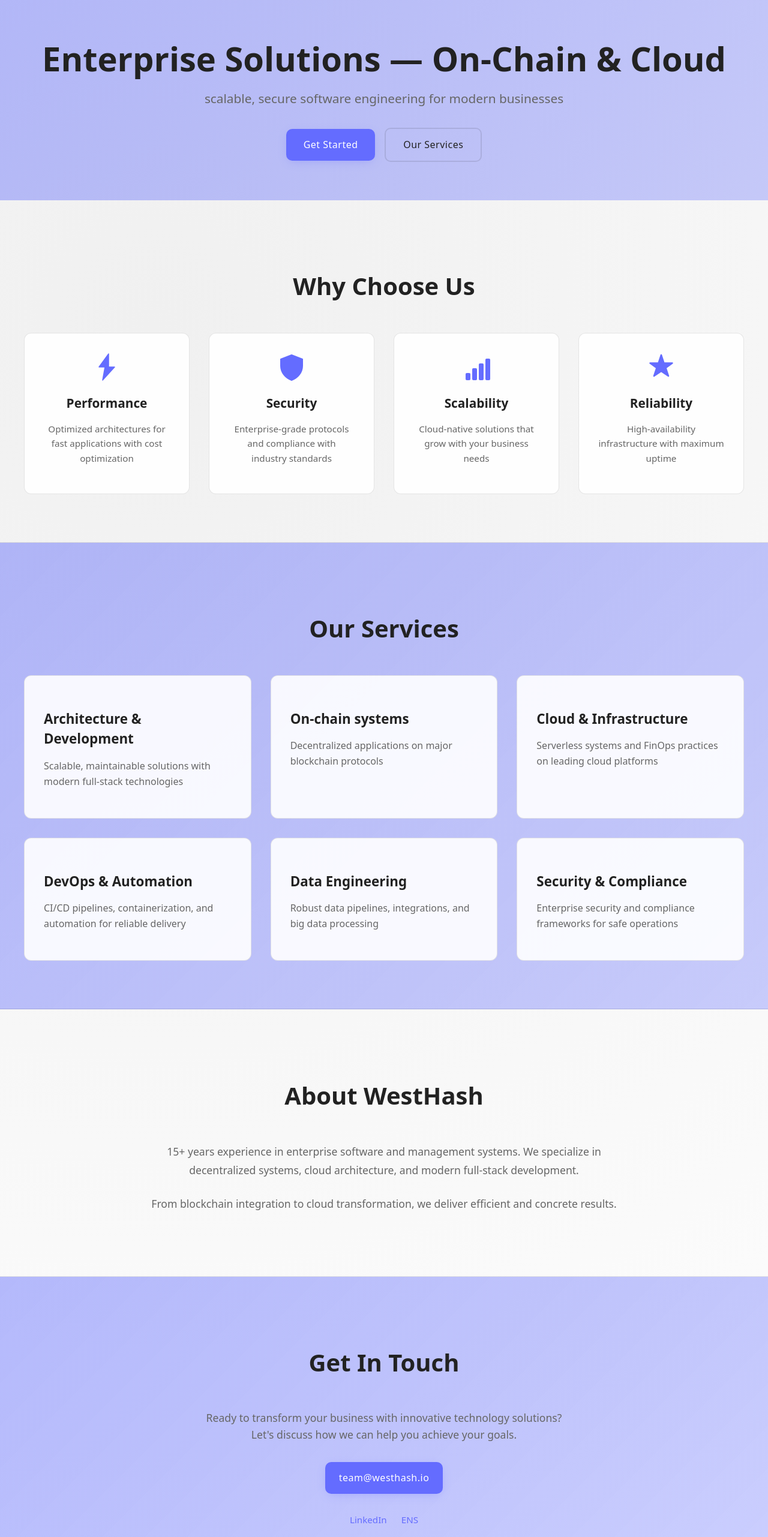
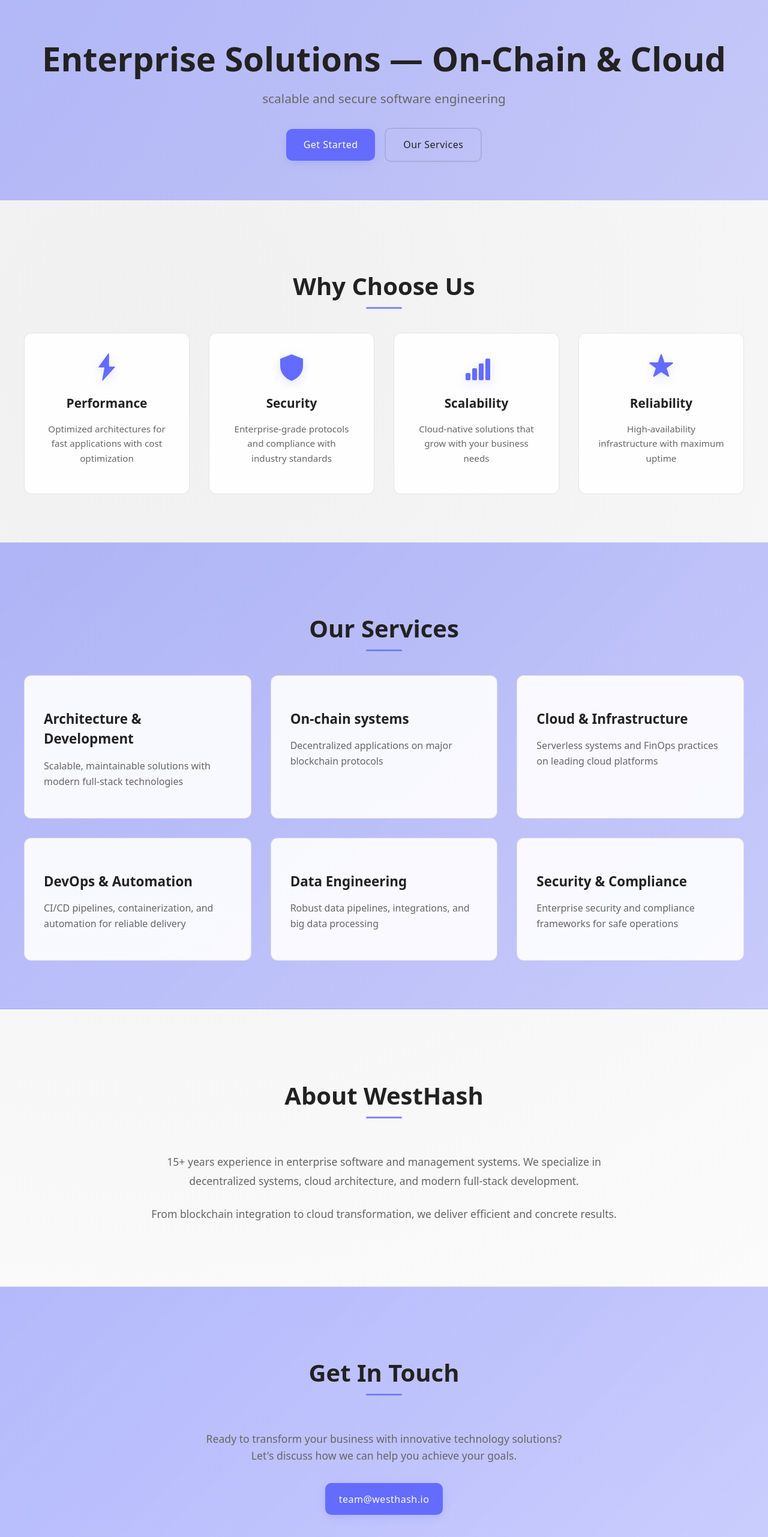
Before and after one commit to westhash/landing-page, a React (Vite) app: page / in a window 1280 px wide. Shown: the part 234-2797 px from the top of the page at 60% size. Built offline with nearby package versions, Linux system fonts and the light colour scheme.

Commit message:
improve layout

```diff
--- a/src/App.css
+++ b/src/App.css
@@ -3,6 +3,30 @@
   min-height: 100vh;
   background: radial-gradient(circle at 20% 25%, var(--bg-start), var(--bg));
 }
+
+/* Global Animations */
+@keyframes fadeInUp {
+  from {
+    opacity: 0;
+    transform: translateY(30px);
+  }
+  to {
+    opacity: 1;
+    transform: translateY(0);
+  }
+}
+
+.animate-on-scroll {
+  opacity: 0;
+  animation: fadeInUp 0.4s ease forwards;
+}
+
+.animate-delay-1 { animation-delay: 0.1s; }
+.animate-delay-2 { animation-delay: 0.2s; }
+.animate-delay-3 { animation-delay: 0.3s; }
+.animate-delay-4 { animation-delay: 0.4s; }
+.animate-delay-5 { animation-delay: 0.5s; }
+.animate-delay-6 { animation-delay: 0.6s; }
 
 /* Header */
 .header {
@@ -11,10 +35,9 @@
   left: 0;
   right: 0;
   z-index: 10;
-  padding: 1rem 2rem 1rem;
+  padding: 1rem 2rem;
   text-align: center;
   background: var(--surface);
-  /* transition: all 0.4s ease; */
 }
 
 .header .brand {
@@ -22,10 +45,13 @@
   font-weight: 600;
   letter-spacing: -1px;
   margin-bottom: 0.5rem;
-  /* transition: all 0.0s ease; */
 }
 
 .header .brand span { color: var(--brand, #646cff); }
+
+.header a {
+  text-decoration: none !important;
+}
 
 .header .tag {
   font-size: 0.9rem;
@@ -33,7 +59,6 @@
   letter-spacing: 2px;
   color: var(--text-dim, #888);
   margin: 0;
-  /* transition: all 0.1s ease; */
 }
 
 .tag-hidden {
@@ -55,7 +80,6 @@
   padding: 0.2rem 2rem 0.5rem;
   background: rgba(var(--bg-rgb), 0.1);
   text-align: left;
-  /* border-bottom: none; */
   display: flex;
   flex-direction: column;
   align-items: flex-start;
@@ -63,15 +87,11 @@
 
 .header-scrolled .brand {
   font-size: clamp(1.2rem, 5vw, 1.8rem);
-  margin-bottom: 0rem;
-  margin-right: 0;
-  display: block;
+  margin-bottom: 0;
 }
 
 .header-scrolled .tag {
   font-size: 0.7rem;
-  margin-left: 0rem;
-  display: block;
 }
 
 /* Hero Section */
@@ -79,7 +99,6 @@
   padding: 0 2rem 4rem;
   text-align: center;
   background: var(--hero-bg);
-  /* border-bottom: 1px solid var(--border); */
 }
 
 .hero-content h1 {
@@ -88,6 +107,7 @@
   color: var(--text);
   margin-bottom: 1rem;
   line-height: 1.2;
+  animation: fadeInUp 0.4s ease 0.1s both;
 }
 
 .hero-content p {
@@ -96,6 +116,7 @@
   max-width: 900px;
   margin: 0 auto;
   line-height: 1.6;
+  animation: fadeInUp 0.4s ease 0.2s both;
 }
 
 /* Hero CTA */
@@ -106,6 +127,7 @@
   align-items: center;
   margin-top: 2rem;
   flex-wrap: wrap;
+  animation: fadeInUp 0.4s ease 0.3s both;
 }
 
 .btn-primary, .btn-secondary {
@@ -114,9 +136,11 @@
   border-radius: 10px;
   font-weight: 500;
   letter-spacing: 0.5px;
-  transition: all 0.25s;
+  transition: all 0.3s cubic-bezier(0.4, 0, 0.2, 1);
   text-decoration: none;
   font-size: 1rem;
+  position: relative;
+  overflow: hidden;
 }
 
 .btn-primary {
@@ -125,10 +149,30 @@
   box-shadow: 0 4px 18px -6px rgba(100, 108, 255, 0.4);
 }
 
+.btn-primary::before {
+  content: '';
+  position: absolute;
+  top: 50%;
+  left: 50%;
+  width: 0;
+  height: 0;
+  border-radius: 50%;
+  background: rgba(255, 255, 255, 0.1);
+  transform: translate(-50%, -50%);
+  transition: width 0.6s, height 0.6s;
+}
+
+.btn-primary:hover::before {
+  width: 300px;
+  height: 300px;
+}
+
 .btn-primary:hover {
-  filter: brightness(1.08);
-  box-shadow: 0 6px 24px -8px rgba(100, 108, 255, 0.55);
-  background-size: 0;
+  box-shadow: 0 8px 28px -8px rgba(100, 108, 255, 0.6);
+}
+
+.btn-primary:active {
+  transform: none;
 }
 
 .btn-secondary {
@@ -139,8 +183,12 @@
 
 .btn-secondary:hover {
   border-color: var(--brand);
-  background-size: 0;
-  color: var(--text);
+  color: var(--brand);
+  box-shadow: 0 4px 12px -4px rgba(100, 108, 255, 0.3);
+}
+
+.btn-secondary:active {
+  transform: none;
 }
 
 /* Sections */
@@ -160,6 +208,22 @@
   text-align: center;
   margin-bottom: 3rem;
   color: var(--text);
+  position: relative;
+  display: inline-block;
+  width: 100%;
+}
+
+.section-title::after {
+  content: '';
+  position: absolute;
+  bottom: -0.5rem;
+  left: 50%;
+  transform: translateX(-50%);
+  width: 60px;
+  height: 3px;
+  background: var(--brand);
+  border-radius: 2px;
+  opacity: 0.8;
 }
 
 /* Features Section */
@@ -175,6 +239,31 @@
   border-radius: 12px;
   border: 1px solid var(--border);
   text-align: center;
+  transition: all 0.4s cubic-bezier(0.4, 0, 0.2, 1);
+  position: relative;
+}
+
+.feature-card::before {
+  content: '';
+  position: absolute;
+  inset: 0;
+  border-radius: 12px;
+  padding: 1px;
+  background: linear-gradient(135deg, var(--brand), transparent);
+  -webkit-mask: linear-gradient(#fff 0 0) content-box, linear-gradient(#fff 0 0);
+  -webkit-mask-composite: xor;
+  mask-composite: exclude;
+  opacity: 0;
+  transition: opacity 0.4s ease;
+}
+
+.feature-card:hover {
+  box-shadow: 0 12px 32px -8px rgba(100, 108, 255, 0.25);
+  border-color: rgba(100, 108, 255, 0.3);
+}
+
+.feature-card:hover::before {
+  opacity: 1;
 }
 
 .feature-icon {
@@ -183,17 +272,28 @@
   display: flex;
   justify-content: center;
   align-items: center;
+  transition: transform 0.4s cubic-bezier(0.4, 0, 0.2, 1);
+}
+
+.feature-card:hover .feature-icon {
+  transform: scale(1.10);
 }
 
 .feature-icon img {
   width: 48px;
   height: 48px;
+  filter: drop-shadow(0 4px 8px rgba(100, 108, 255, 0.2));
 }
 
 .feature-card h3 {
   font-size: 1.3rem;
   margin-bottom: 0.75rem;
   color: var(--text);
+  transition: color 0.3s ease;
+}
+
+.feature-card:hover h3 {
+  color: var(--brand);
 }
 
 .feature-card p {
@@ -218,22 +318,51 @@
   background: var(--surface);
   border-radius: 12px;
   border: 1px solid var(--border);
-  transition: all 0.3s;
+  transition: all 0.4s cubic-bezier(0.4, 0, 0.2, 1);
+  position: relative;
+  overflow: hidden;
+}
+
+.service-card::after {
+  content: '';
+  position: absolute;
+  top: 0;
+  left: 0;
+  width: 100%;
+  height: 100%;
+  background: radial-gradient(circle at var(--mouse-x, 50%) var(--mouse-y, 50%), rgba(100, 108, 255, 0.08), transparent 50%);
+  opacity: 0;
+  transition: opacity 0.4s ease;
+  pointer-events: none;
 }
 
 .service-card:hover {
   border-color: var(--brand);
+  box-shadow: 0 10px 28px -8px rgba(100, 108, 255, 0.2);
+}
+
+.service-card:hover::after {
+  opacity: 1;
 }
 
 .service-card h3 {
   font-size: 1.4rem;
   margin-bottom: 1rem;
   color: var(--text);
+  transition: color 0.3s ease;
+  position: relative;
+  z-index: 1;
+}
+
+.service-card:hover h3 {
+  color: var(--brand);
 }
 
 .service-card p {
   color: var(--text-dim);
   line-height: 1.6;
+  position: relative;
+  z-index: 1;
 }
 
 /* About Section */
@@ -278,14 +407,32 @@
   font-weight: 500;
   letter-spacing: 0.5px;
   box-shadow: 0 4px 18px -6px rgba(100, 108, 255, 0.4);
-  transition: 0.25s;
+  transition: box-shadow 0.3s cubic-bezier(0.4, 0, 0.2, 1);
   font-size: 1rem;
+  position: relative;
+  overflow: hidden;
+}
+
+.contact-btn::before {
+  content: '';
+  position: absolute;
+  top: 50%;
+  left: 50%;
+  width: 0;
+  height: 0;
+  border-radius: 50%;
+  background: rgba(255, 255, 255, 0.1);
+  transform: translate(-50%, -50%);
+  transition: width 0.6s, height 0.6s;
+}
+
+.contact-btn:hover::before {
+  width: 300px;
+  height: 300px;
 }
 
 .contact-btn:hover {
-  filter: brightness(1.08);
-  box-shadow: 0 6px 24px -8px rgba(100, 108, 255, 0.55);
-  background-size: 0;
+  box-shadow: 0 8px 28px -8px rgba(100, 108, 255, 0.6);
 }
 
 .social-links {
@@ -297,15 +444,32 @@
 
 .social-links a {
   font-size: 0.95rem;
+  position: relative;
+  transition: all 0.3s ease;
+}
+
+.social-links a::after {
+  content: '';
+  position: absolute;
+  bottom: -2px;
+  left: 0;
+  width: 0;
+  height: 2px;
+  background: var(--brand);
+  transition: width 0.3s ease;
 }
 
 .social-links a:hover {
   color: var(--brand);
 }
 
+.social-links a:hover::after {
+  width: 100%;
+}
+
 /* Footer */
 .footer {
-  padding: 1rem 2rem 1rem;
+  padding: 1rem 2rem;
   background: var(--surface);
   border-top: 1px solid var(--border);
 }
@@ -349,7 +513,6 @@
 .footer-bottom {
   text-align: center;
   padding-top: 1rem;
-  padding-bottom: 0rem;
   border-top: 1px solid var(--border);
 }
 
@@ -481,10 +644,42 @@
   margin-bottom: 0;
 }
 
-/* @media (max-width:560px) {
-  .header-scrolled {
-    backdrop-filter: blur(1px);
-    border-bottom: none;
-    border-bottom: 1px solid var(--border);
+/* Responsive optimizations */
+@media (max-width: 768px) {
+  .features-grid,
+  .services-grid {
+    grid-template-columns: 1fr;
+    gap: 1.5rem;
   }
-} */
+
+  .feature-card,
+  .service-card {
+    padding: 1.5rem;
+  }
+
+  .hero-cta {
+    flex-direction: column;
+    width: 100%;
+  }
+
+  .btn-primary,
+  .btn-secondary {
+    width: 100%;
+    max-width: 300px;
+  }
+}
+
+@media (prefers-reduced-motion: reduce) {
+  *,
+  *::before,
+  *::after {
+    animation-duration: 0.01ms !important;
+    animation-iteration-count: 1 !important;
+    transition-duration: 0.01ms !important;
+  }
+
+  .animate-on-scroll {
+    opacity: 1;
+    animation: none;
+  }
+}
--- a/src/components/About.jsx
+++ b/src/components/About.jsx
@@ -4,8 +4,8 @@
       <div className="container">
         <h2 className="section-title">About WestHash</h2>
         <div className="about-content">
-          <p>15+ years experience in enterprise software and management systems. We specialize in decentralized systems, cloud architecture, and modern full-stack development.</p>
-          <p>From blockchain integration to cloud transformation, we deliver efficient and concrete results.</p>
+          <p className="animate-on-scroll animate-delay-1">15+ years experience in enterprise software and management systems. We specialize in decentralized systems, cloud architecture, and modern full-stack development.</p>
+          <p className="animate-on-scroll animate-delay-2">From blockchain integration to cloud transformation, we deliver efficient and concrete results.</p>
         </div>
       </div>
     </section>
--- a/src/components/Contact.jsx
+++ b/src/components/Contact.jsx
@@ -4,9 +4,9 @@
       <div className="container">
         <h2 className="section-title">Get In Touch</h2>
         <div className="contact-content">
-          <p className="contact-text">Ready to transform your business with innovative technology solutions? Let's discuss how we can help you achieve your goals.</p>
-          <a className="contact-btn" href="mailto:team@westhash.io">team@westhash.io</a>
-          <div className="social-links">
+          <p className="contact-text animate-on-scroll animate-delay-1">Ready to transform your business with innovative technology solutions? Let's discuss how we can help you achieve your goals.</p>
+          <a className="contact-btn animate-on-scroll animate-delay-2" href="mailto:team@westhash.io">team@westhash.io</a>
+          <div className="social-links animate-on-scroll animate-delay-3">
             <a href="https://linkedin.com/company/westhash" target="_blank" rel="noopener noreferrer">LinkedIn</a>
             <a href="https://app.ens.domains/name/westhash.eth" target="_blank" rel="noopener noreferrer">ENS</a>
           </div>
--- a/src/components/Features.jsx
+++ b/src/components/Features.jsx
@@ -9,28 +9,28 @@
       <div className="container">
         <h2 className="section-title">Why Choose Us</h2>
         <div className="features-grid">
-          <div className="feature-card">
+          <div className="feature-card animate-on-scroll animate-delay-1">
             <div className="feature-icon">
               <img src={performanceIcon} alt="Performance" />
             </div>
             <h3>Performance</h3>
             <p>Optimized architectures for fast applications with cost optimization</p>
           </div>
-          <div className="feature-card">
+          <div className="feature-card animate-on-scroll animate-delay-2">
             <div className="feature-icon">
               <img src={securityIcon} alt="Security" />
             </div>
             <h3>Security</h3>
             <p>Enterprise-grade protocols and compliance with industry standards</p>
           </div>
-          <div className="feature-card">
+          <div className="feature-card animate-on-scroll animate-delay-3">
             <div className="feature-icon">
               <img src={scalabilityIcon} alt="Scalability" />
             </div>
             <h3>Scalability</h3>
             <p>Cloud-native solutions that grow with your business needs</p>
           </div>
-          <div className="feature-card">
+          <div className="feature-card animate-on-scroll animate-delay-4">
             <div className="feature-icon">
               <img src={reliabilityIcon} alt="Reliability" />
             </div>
--- a/src/components/Footer.jsx
+++ b/src/components/Footer.jsx
@@ -33,7 +33,7 @@
         </div>
       </div>
       <div className="footer-bottom">
-        <p>© {new Date().getFullYear()} WestHash LLC — WestHash™</p>
+        <p>© {new Date().getFullYear()} WestHash LLC — All rights reserved.</p>
       </div>
     </footer>
   )
--- a/src/components/Hero.jsx
+++ b/src/components/Hero.jsx
@@ -3,7 +3,7 @@
     <section className="hero-section" style={{ paddingTop: `${paddingTop}px` }}>
       <div className="hero-content">
         <h1>Enterprise Solutions — On-Chain & Cloud</h1>
-        <p>scalable, secure software engineering for modern businesses</p>
+        <p>scalable and secure software engineering</p>
         <div className="hero-cta">
           <a href="#contact" className="btn-primary">Get Started</a>
           <a href="#services" className="btn-secondary">Our Services</a>
--- a/src/index.css
+++ b/src/index.css
@@ -20,6 +20,7 @@
   text-rendering: optimizeLegibility;
   -webkit-font-smoothing: antialiased;
   -moz-osx-font-smoothing: grayscale;
+  scroll-behavior: smooth;
 }
 
 a {
@@ -29,14 +30,26 @@
   color: var(--link);
   text-decoration: none;
   position: relative;
-  background: linear-gradient(currentColor 0 0) 0 100%/0 2px no-repeat;
-  transition: color .25s, background-size .25s;
+  transition: color .25s;
+}
+a:not(.btn-primary):not(.btn-secondary):not(.contact-btn)::after {
+  content: '';
+  position: absolute;
+  bottom: 0;
+  left: 0;
+  width: 0;
+  height: 2px;
+  background: currentColor;
+  transition: width .25s;
 }
 a:hover,
 a:focus-visible {
   color: var(--link-hover);
-  background-size: 100% 2px;
   outline: none;
+}
+a:not(.btn-primary):not(.btn-secondary):not(.contact-btn):hover::after,
+a:not(.btn-primary):not(.btn-secondary):not(.contact-btn):focus-visible::after {
+  width: 100%;
 }
 a:focus-visible {
   box-shadow: 0 0 0 3px rgba(100,108,255,.35);
```
Also changed, not shown: src/App.jsx (+25 -0 lines), src/components/Services.jsx (+10 -6 lines), src/hooks/useMousePosition.js (added, +43 -0 lines).
